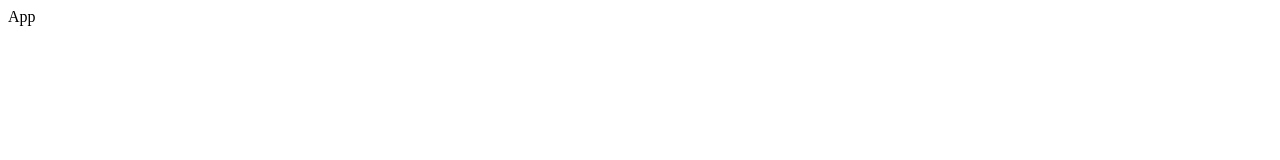
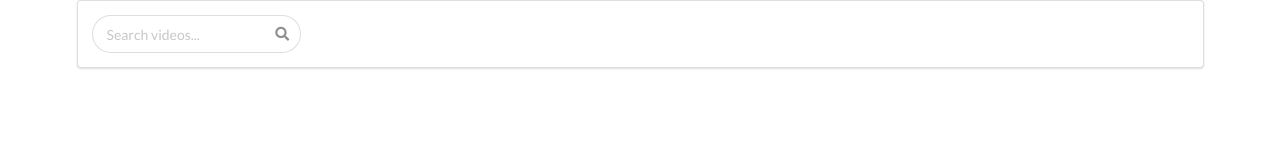
Before and after one commit to imisamarti/videos, a React (Create React App) app: page / in a window 1280 px wide. Shown: the top 160 px of the page. Built offline with nearby package versions, Linux system fonts and the light colour scheme.

Commit message:
Add onChange event handler

```diff
--- a/public/index.html
+++ b/public/index.html
@@ -9,6 +9,8 @@
       name="description"
       content="Web site created using create-react-app"
     />
+    <link rel='stylesheet' href="https://cdnjs.cloudflare.com/ajax/libs/semantic-ui/2.4.1/semantic.min.css" />
+
     <link rel="apple-touch-icon" href="%PUBLIC_URL%/logo192.png" />
     <!--
       manifest.json provides metadata used when your web app is installed on a
--- a/src/components/App.js
+++ b/src/components/App.js
@@ -1,8 +1,9 @@
 import React from 'react';
+import SearchBar from './SearchBar'
 
 class App extends React.Component{
 	render(){
-		return <div>App</div>
+		return <div className='ui container'><SearchBar /></div>
 	}
 }
 
--- /dev/null
+++ b/src/components/SearchBar.js
@@ -0,0 +1,21 @@
+import React from 'react';
+
+class SearchBar extends React.Component{
+	state={term:''};
+
+	render(){
+		return(
+			<div className='ui segment'>
+			<form className="ui fluid category search">
+			<div className="ui icon input">
+			<input value={this.state.term} className="prompt" type="text" placeholder="Search videos..."/>
+			<i className="search icon"></i>
+			</div>
+			<div className="results"></div>
+			</form>
+			</div>
+			)
+	}
+}
+
+export default SearchBar;
```
